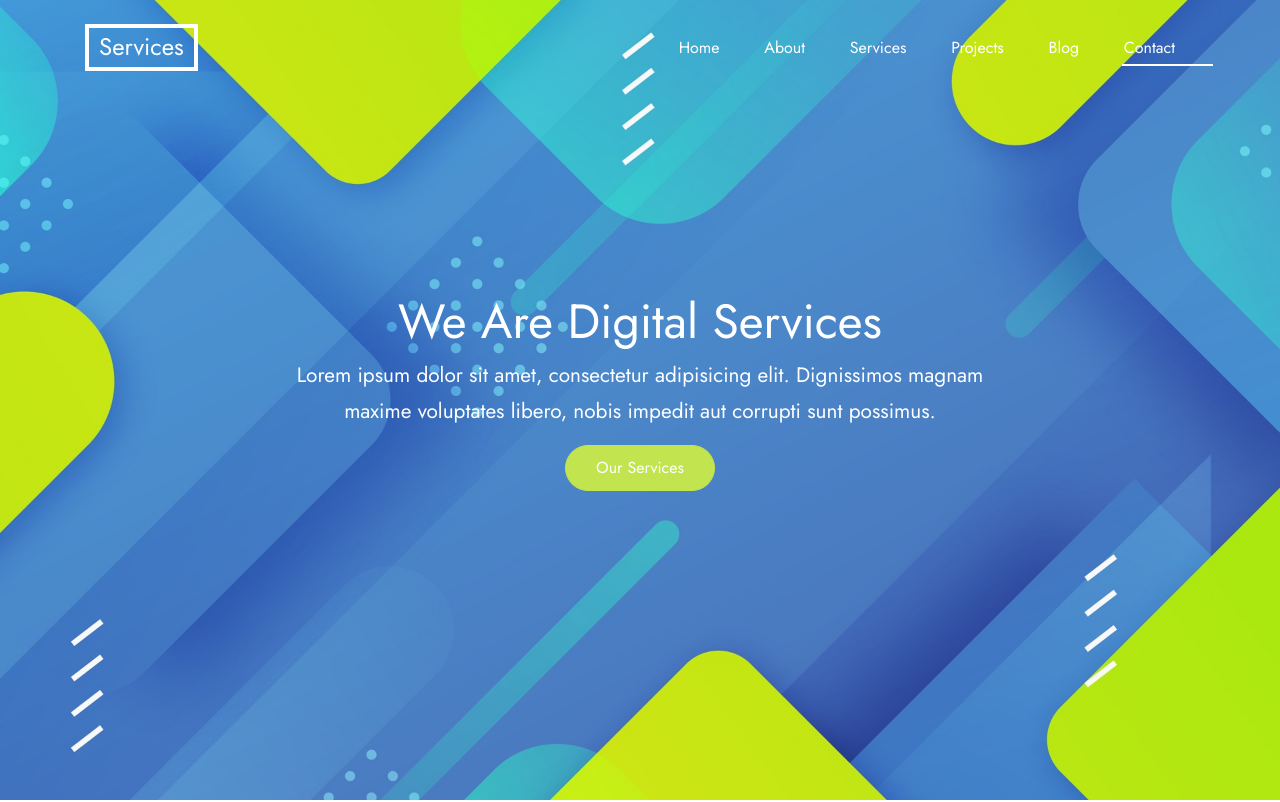
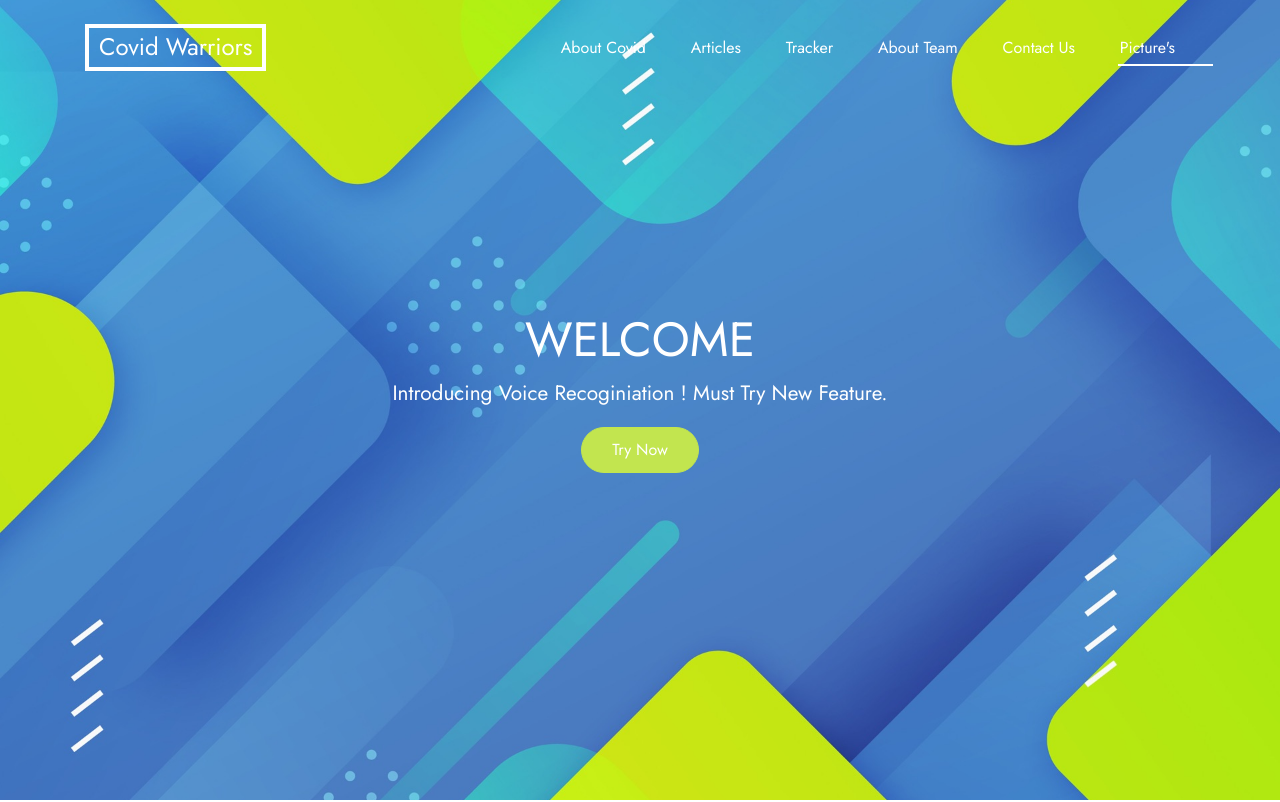
Before and after one commit to Anmolreshi/team1, a plain HTML site: page index.html in a window 1280 px wide. Shown: the top 802 px of the page. Drawn offline with Linux system fonts and the light colour scheme; files whose address does not match are found by name.

Commit message:
Update index.html

```diff
--- a/index.html
+++ b/index.html
@@ -1,7 +1,7 @@
 <!doctype html>
 <html lang="en">
   <head>
-    <title>Services Free Template by Colorlib</title>
+    <title>Covid Warrior's</title>
     <meta charset="utf-8">
     <meta name="viewport" content="width=device-width, initial-scale=1, shrink-to-fit=no">
 
@@ -53,18 +53,18 @@
         <div class="row align-items-center justify-content-center">
 
           <div class="col-4">
-            <h1 class="m-0 site-logo"><a href="index.html">Services</a></h1>
+            <h1 class="m-0 site-logo"><a href="index.html">Covid Warriors</a></h1>
           </div>
 
           <div class="col-8">
             <nav class="site-navigation position-relative text-right" role="navigation">
               <ul class="site-menu main-menu js-clone-nav mr-auto d-none d-lg-block">
-                <li><a href="#home-section" class="nav-link">Home</a></li>
-                <li><a href="#about-section" class="nav-link">About</a></li>
-                <li><a href="#services-section" class="nav-link">Services</a></li>
-                <li><a href="#projects-section" class="nav-link">Projects</a></li>
-                <li><a href="#blog-section" class="nav-link">Blog</a></li>
-                <li><a href="#contact-section" class="nav-link">Contact</a></li>
+                <li><a href="#home-section" class="nav-link">About Covid</a></li>
+                <li><a href="#about-section" class="nav-link">Articles</a></li>
+                <li><a href="#services-section" class="nav-link">Tracker</a></li>
+                <li><a href="#projects-section" class="nav-link">About Team</a></li>
+                <li><a href="#blog-section" class="nav-link">Contact Us</a></li>
+                <li><a href="#contact-section" class="nav-link">Picture's</a></li>
               </ul>
             </nav>
 
@@ -88,9 +88,9 @@
           <div class="col-12 text-center align-self-center text-intro">
             <div class="row justify-content-center">
               <div class="col-lg-8">
-                <h1 class="text-white" data-aos="fade-up" data-aos-delay="">We Are Digital Services</h1>
-                <p class="lead text-white" data-aos="fade-up" data-aos-delay="100">Lorem ipsum dolor sit amet, consectetur adipisicing elit. Dignissimos magnam maxime voluptates libero, nobis impedit aut corrupti sunt possimus.</p>
-                <p data-aos="fade-up" data-aos-delay="200"><a href="#services-section" class="btn smoothscroll btn-primary">Our Services</a></p>
+                <h1 class="text-white" data-aos="fade-up" data-aos-delay="">WELCOME</h1>
+                <p class="lead text-white" data-aos="fade-up" data-aos-delay="100">Introducing Voice Recoginiation ! Must Try New Feature.</p>
+                <p data-aos="fade-up" data-aos-delay="200"><a href="#services-section" class="btn smoothscroll btn-primary">Try Now</a></p>
 
               </div>
             </div>
```
